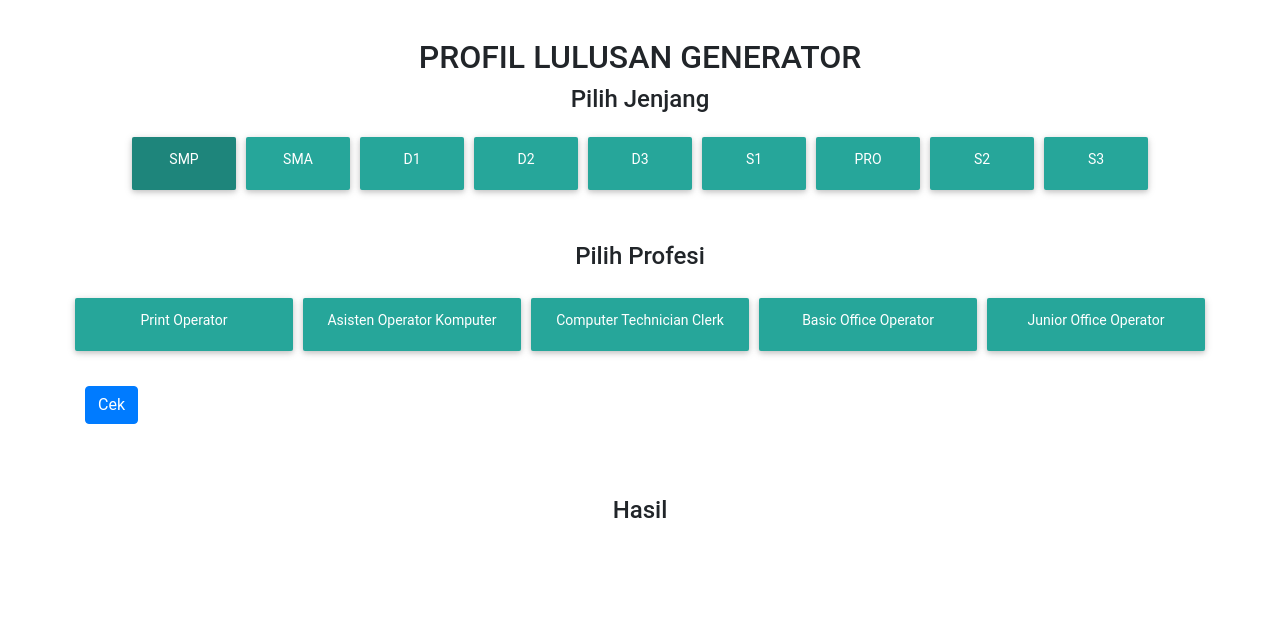
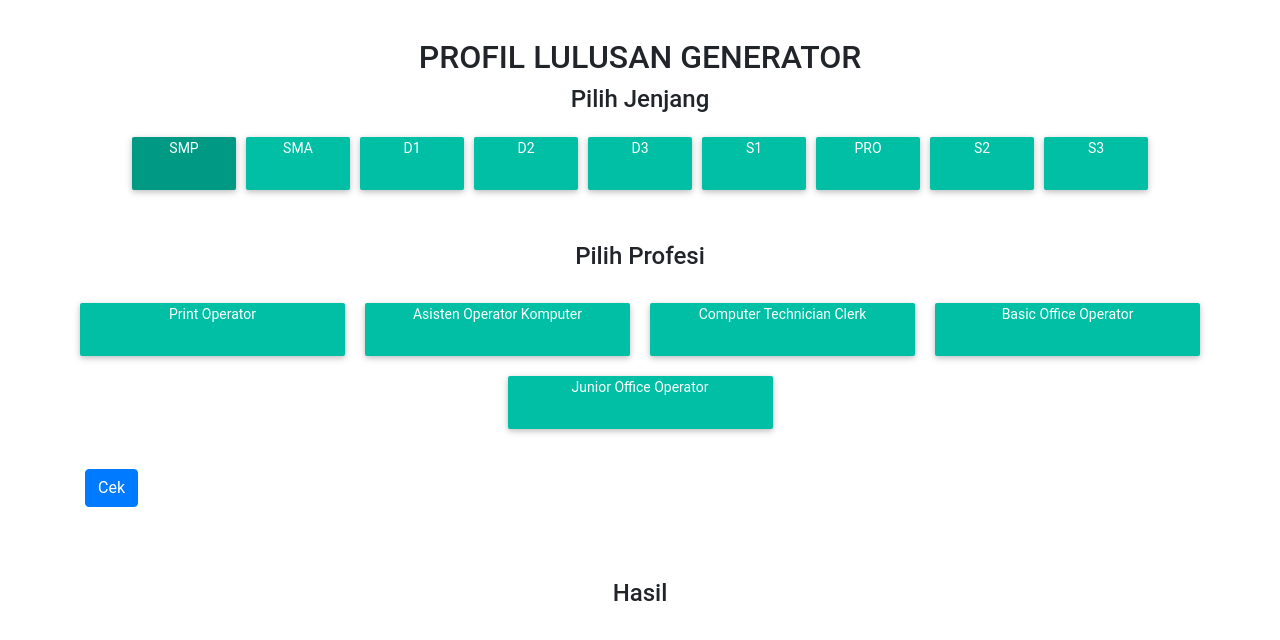
Before and after one commit to ryosagisu/web-data, a PHP site: page / in a window 1280 px wide. Shown: the top 640 px of the page. Run offline with PHP 8.4, Linux system fonts and the light colour scheme; data comes from the database, SQL or seed files in the repository; data that the repository does not hold is empty; some libraries are stand-ins or nearby versions.

Commit message:
Update style.css

```diff
--- a/web/style.css
+++ b/web/style.css
@@ -23,7 +23,7 @@
    overflow: hidden;
    border-radius: 2px;
    color: #fff;
-  background-color: #26a69a;
+  background-color: #00BFA5;
    box-shadow:0 2px 5px 0 rgba(0, 0, 0, 0.16), 0 2px 10px 0 rgba(0, 0, 0, 0.12);
    transition: 300ms;
    -webkit-transition: 300ms;
@@ -45,14 +45,14 @@
    -webkit-transition: 300ms;
    -ms-transition: 300ms;
    height: 45px;
-   line-height: 45px;
+   line-height: 22.5px;
 }
 
 .area .input:hover{
    box-shadow:0 5px 11px 0 rgba(0, 0, 0, 0.18), 0 4px 15px 0 rgba(0, 0, 0, 0.15)
 }
 .area .input label:hover {
-   letter-spacing: .8px;
+   letter-spacing: -.2px;
 
 }
 
@@ -78,11 +78,11 @@
    padding: 0 5px;
 }
 .col-3-3 {
-   width: 20%;
-   max-width: 20%;
-   flex: 0 0 20%;
+   width: 25%;
+   max-width: 25%;
+   flex: 0 0 25%;
    float: left;
-   padding: 5px 5px;
+   padding: 10px 10px;
 }
 
 .row {
```
